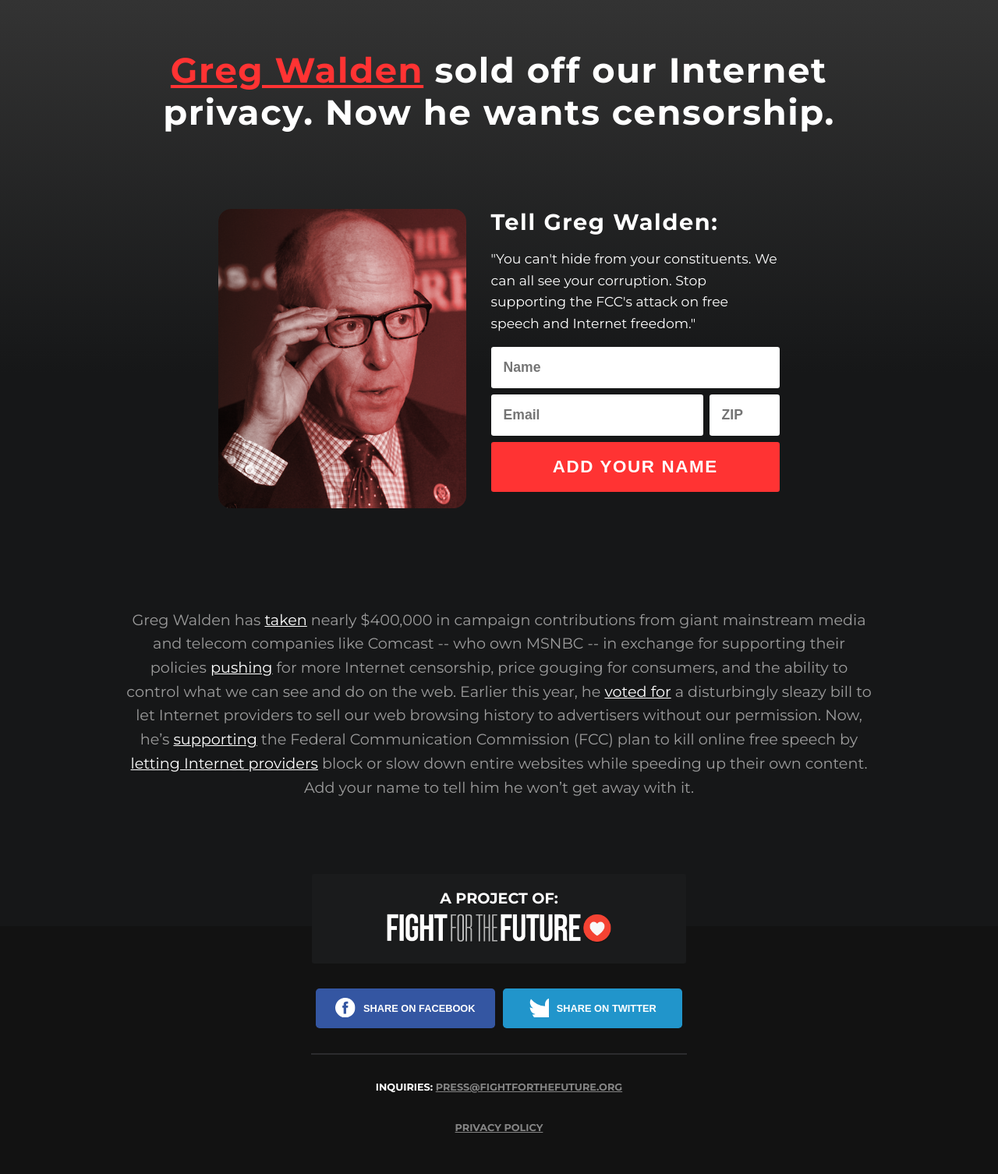
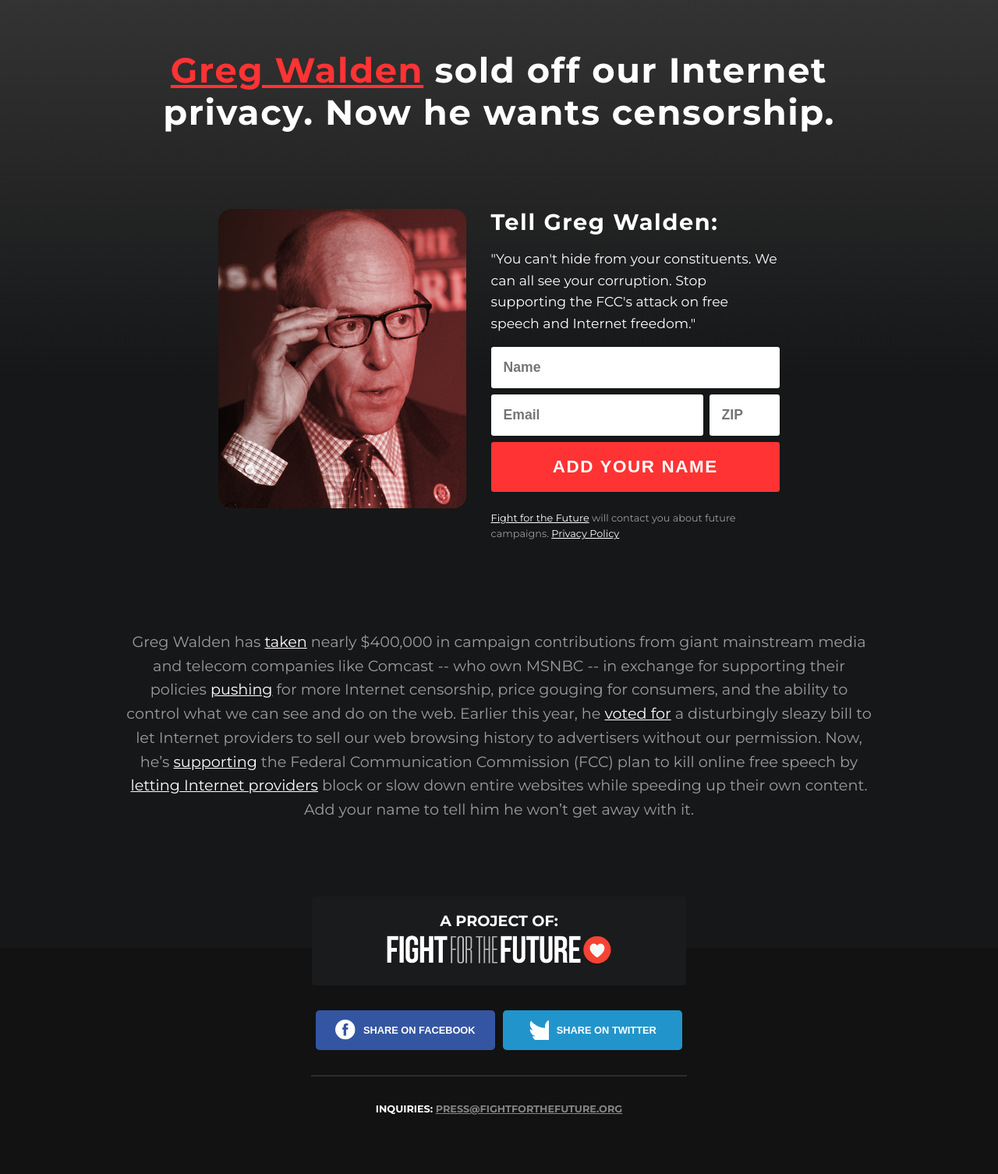
Before and after one commit to fightforthefuture/lovescensorship, a Jekyll site: the page built from _posts/0001-01-01-repgregwalden.info.md, in a window 1280 px wide. Shown: the whole page at 78% size. Built offline with Jekyll 4.4.1, drawn with Linux system fonts in a browser that asks for light colours; after the commit the page ends 1482 px from its top, so only the background shows below that.

Commit message:
add disclaimer (#6)

```diff
--- a/_includes/footer.html
+++ b/_includes/footer.html
@@ -18,11 +18,5 @@
     <p class="contact">
       Inquiries: <a href="mailto:press@fightforthefuture.org">press@fightforthefuture.org</a>
     </p>
-
-    <p class="disclaimer">
-      <a href="https://www.fightforthefuture.org/privacy/" target="_blank">
-        Privacy Policy
-      </a>
-    </p>
   </main>
 </footer>
--- a/_includes/petition.html
+++ b/_includes/petition.html
@@ -31,6 +31,8 @@
       <input type="hidden" name="an_petition_id" value="{{ page.action_network_petition_id }}"/>
     </form>
 
+    <p class="disclaimer"><a href="https://www.fightforthefuture.org/" target="_blank">Fight for the Future</a> will contact you about future campaigns. <a href="https://www.fightforthefuture.org/privacy/" target="_blank">Privacy Policy</a></p>
+
     <p class="message fade invisible hidden"></p>
   </div>
 </section>
--- a/_sass/_default.scss
+++ b/_sass/_default.scss
@@ -110,7 +110,7 @@ body {
         border: 1px solid #2b2c2e;
       }
 
-      .contact, .disclaimer {
+      .contact {
         margin: 2rem auto;
         font-size: 0.8rem;
         font-weight: bold;
@@ -165,7 +165,7 @@ input[type="submit"] {
 }
 
 .petition {
-  margin-bottom: 8rem;
+  margin-bottom: 6rem;
   display: flex;
   color: $white;
   text-align: left;
@@ -210,7 +210,12 @@ input[type="submit"] {
     font-size: 1.08rem;
   }
 
-  p.message {
+  .disclaimer {
+    color: $light-grey;
+    font-size: 0.8rem;
+  }
+
+  .message {
     color: $red;
     font-size: 0.8rem;
   }
```
